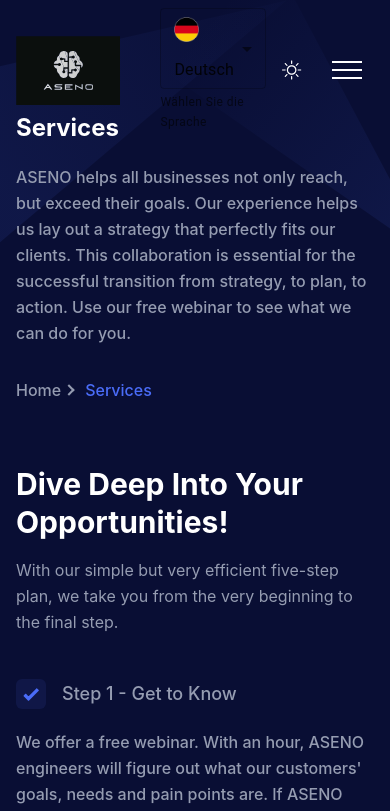
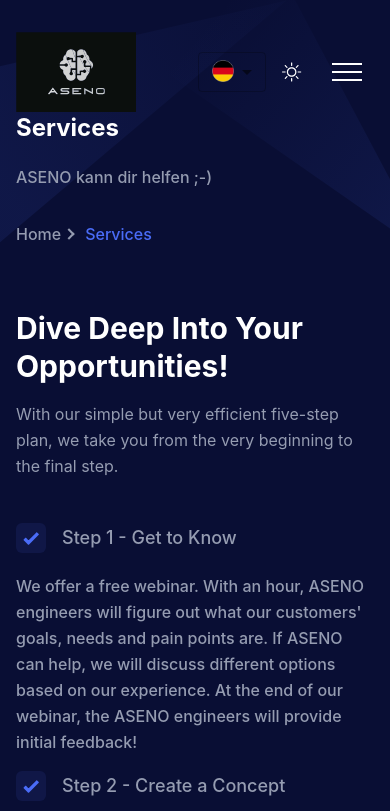
Before and after one commit to aseno-gmbh/aseno-gmbh.github.io, a Next.js app: page /about in a window 390 px wide. Shown: the top 811 px of the page. Built offline with nearby package versions, Linux system fonts and the light colour scheme.

Commit message:
update modules

```diff
--- a/app/about/page.jsx
+++ b/app/about/page.jsx
@@ -1,13 +1,16 @@
+"use client";
 import AboutSectionOne from "@/components/About/AboutSectionOne";
 import AboutSectionTwo from "@/components/About/AboutSectionTwo";
 import Breadcrumb from "@/components/Common/Breadcrumb";
+import { useTranslation } from 'react-i18next';
 
 const AboutPage = () => {
+  const { t } = useTranslation();
   return (
     <>
       <Breadcrumb
         pageName="Services"
-        description="ASENO helps all businesses not only reach, but exceed their goals. Our experience helps us lay out a strategy that perfectly fits our clients. This collaboration is essential for the successful transition from strategy, to plan, to action. Use our free webinar to see what we can do for you."
+        description={t('services.firstLine')}
       />
       <AboutSectionOne />
       <AboutSectionTwo />
--- a/app/i18n.js
+++ b/app/i18n.js
@@ -1,3 +1,4 @@
+"use client";
 import i18n from 'i18next';
 import LanguageDetector from 'i18next-browser-languagedetector';
 import { initReactI18next } from 'react-i18next';
@@ -17,13 +18,32 @@ i18n
   .use(initReactI18next) // bind react-i18next to the instance
   .init({
     resources,
-    lng: localStorage.getItem('lng') ?  localStorage.getItem('lng') : "de",
+    // lng: localStorage.getItem('lng') ?  localStorage.getItem('lng') : "de",
+    lng: 'de',
     debug: true,
     fallbackLng: "de",
 
     interpolation: {
       escapeValue: false, // not needed for react!!
+    },
+
+
+
+    // react i18next special options (optional)
+    // override if needed - omit if ok with defaults
+    /*
+    react: {
+      bindI18n: 'languageChanged',
+      bindI18nStore: '',
+      transEmptyNodeValue: '',
+      transSupportBasicHtmlNodes: true,
+      transKeepBasicHtmlNodesFor: ['br', 'strong', 'i'],
+      useSuspense: true,
     }
+    */
+  }, (err, t) => {
+    if (err) return console.log('something went wrong loading', err);
+    t('key'); // -> same as i18next.t
   });
 
 
--- a/app/layout.jsx
+++ b/app/layout.jsx
@@ -3,12 +3,12 @@
 import Footer from "@/components/Footer";
 import Header from "@/components/Header";
 import ScrollToTop from "@/components/ScrollToTop";
-import "node_modules/react-modal-video/css/modal-video.css";
+// import "node_modules/react-modal-video/css/modal-video.css";
 import "../styles/index.css";
 
 export default function RootLayout({ children }) {
   return (
-    <html suppressHydrationWarning lang="en">
+    <html suppressHydrationWarning lang="de">
       {/*
         <head /> will contain the components returned by the nearest parent
         head.js. Find out more at https://beta.nextjs.org/docs/api-reference/file-conventions/head
--- a/app/page.jsx
+++ b/app/page.jsx
@@ -1,3 +1,4 @@
+"use client";
 // import AboutSectionOne from "@/components/About/AboutSectionOne";
 // import AboutSectionTwo from "@/components/About/AboutSectionTwo";
 // import Blog from "@/components/Blog";
--- a/components/Features/index.jsx
+++ b/components/Features/index.jsx
@@ -1,8 +1,12 @@
+"use client";
 import SectionTitle from "../Common/SectionTitle";
 import SingleFeature from "./SingleFeature";
 import featuresData from "./featuresData";
+import { useTranslation } from 'react-i18next';
+
 
 const Features = () => {
+  const { t } = useTranslation();
   return (
     <>
       <section
@@ -12,7 +16,7 @@ const Features = () => {
         <div className="container">
           <SectionTitle
             title="Is Your Business Model Ready For the Digital Future?"
-            paragraph="ASENO helps all businesses not only reach, but exceed their goals. Our experience helps us lay out a strategy that perfectly fits our clients. This collaboration is essential for the successful transition from strategy, to plan, to action. Learn about some of our past projects below, and get in touch to see what we can do for you."
+            paragraph={t('services.firstLine')}
             center
           />
 
--- a/components/Header/LanguageSwitcher2.jsx
+++ b/components/Header/LanguageSwitcher2.jsx
@@ -12,20 +12,22 @@ const LanguageSwitcher2 = ()  => {
     i18n.changeLanguage(newLang); //change the language
   };
   return (
-    <FormControl sx={{ m: 1, minHeight: 1 }} size="small">
-      <Select value={i18n.language} onChange={handleLanguageChange}>
-        <MenuItem value="de">
+    <FormControl size="small" sx={{ m: 1, minHeight: 1 }}  className="leading-tight text-black dark:text-white sm:leading-tight">
+      <Select value={i18n.language} onChange={handleLanguageChange} className="leading-tight text-black dark:text-white sm:leading-tight">
+        <MenuItem value="de" className="leading-tight text-black dark:text-white sm:leading-tight">
           <Grid
             container
             direction="row"
             justifyContent="flex-start"
             alignItems="center"
-            spacing={2}
+            spacing={1}
+            className={"leading-tight text-black dark:text-white sm:leading-tight"}
           >
-            <Grid item>
-              <img alt="" src="/images/locales/de.png" height="25px" width="25px" />
+            <Grid item >
+              <img alt="" src="/images/locales/de.png" height="22px" width="22px" />
             </Grid>
-            <Grid item>Deutsch</Grid>
+
+            {/* <Grid item><div className="leading-tight text-black dark:text-white sm:leading-tight">DE</div></Grid> */}
           </Grid>
         </MenuItem>
         <MenuItem value="en">
@@ -34,20 +36,18 @@ const LanguageSwitcher2 = ()  => {
             direction="row"
             justifyContent="flex-start"
             alignItems="center"
-            spacing={2}
+            spacing={1}
+            className="leading-tight text-black dark:text-white sm:leading-tight"
           >
-            <Grid item>
-              <img alt="" src="/images/locales/en.png" height="25px" width="25px" />
+            <Grid item >
+              <img alt="" src="/images/locales/en.png" height="22px" width="22px" />
             </Grid>
-            <Grid item>English</Grid>
+
+            {/* <Grid item><div className="leading-tight text-black dark:text-white sm:leading-tight">EN</div></Grid> */}
           </Grid>
         </MenuItem>
       </Select>
-      { (
-        <FormHelperText variant="standard" sx={{ fontSize: 12 }}>
-          {t("common.selectLang", {})}
-        </FormHelperText>
-      )}
+
     </FormControl>
   );
 };
--- a/components/Header/index.jsx
+++ b/components/Header/index.jsx
@@ -61,7 +61,7 @@ const Header = () => {
                   src="/images/logo/aseno_logo_ae.svg"
                   alt="logo"
                   width={140}
-                  height={30}
+                  height={25}
                   className="w-full dark:hidden"
                 />
                 <Image
@@ -69,7 +69,7 @@ const Header = () => {
                   src="/images/logo/aseno_logo_inv_ae.svg"
                   alt="logo"
                   width={140}
-                  height={30}
+                  height={25}
                   className="hidden w-full dark:block"
                 />
               </Link>
@@ -170,7 +170,7 @@ const Header = () => {
                   Sign Up
                 </Link> */}
                 <div>
-                  { <LanguageSwitcher2 /> }
+                   <LanguageSwitcher2 />
                 </div>
                 <div>
                   <ThemeToggler />
--- a/next.config.js
+++ b/next.config.js
@@ -18,9 +18,9 @@ const nextConfig = {
 //     loaderFile: './app/image.ts',
 //   },
   images: { unoptimized: true },
-  experimental: {
-    appDir: true,
-  },
+  // experimental: {
+  //   appDir: true,
+  // },
   assetPrefix: assetPrefix,
   basePath: basePath,
 };
--- a/package.json
+++ b/package.json
@@ -26,7 +26,7 @@
     "react": "^18.2.0",
     "react-dom": "^18.2.0",
     "react-i18next": "^14.0.5",
-    "react-modal-video": "^2.0.0"
+    "react-modal-video": "^1.2.10"
   },
   "devDependencies": {
     "autoprefixer": "^10.4.13",
--- a/public/locales/de/translation.json
+++ b/public/locales/de/translation.json
@@ -42,5 +42,8 @@
   },
   "home": {
     "firstLine": "ASENO macht alles richtig !!!"
+  },
+  "services":{
+    "firstLine": "ASENO kann dir helfen ;-)"
   }
 }
--- a/public/locales/en/translation.json
+++ b/public/locales/en/translation.json
@@ -42,5 +42,8 @@
   },
   "home": {
     "firstLine": "ASENO specializes in optimizing business processes and creating more value from customer data. We help clients reduce costs, increase efficiency, and improve user experience. Our vision is to create a world in which people have affordable access to quality content while enjoying a pleasant, relevant user experience. We strongly believe in the <shared value> approach."
+  },
+  "services":{
+    "firstLine": "ASENO helps all businesses not only reach, but exceed their goals. Our experience helps us lay out a strategy that perfectly fits our clients. This collaboration is essential for the successful transition from strategy, to plan, to action. Learn about some of our past projects below, and get in touch to see what we can do for you."
   }
 }
--- a/styles/index.css
+++ b/styles/index.css
@@ -29,4 +29,8 @@
   input#checkboxLabel:checked ~ .box span {
     @apply opacity-100;
   }
+
 }
+.MuiPopover-root .MuiMenu-paper .MuiGrid-item .MuiGrid-root .MuiMenuItem-root .MuiSelect-multiple .MuiSelect-select .MuiSelect-root .MuiFormControl-root{
+  @apply translate-x-full;
+}
```
Also changed, not shown: 1 other file (tests, documents, lock files or other folders).
